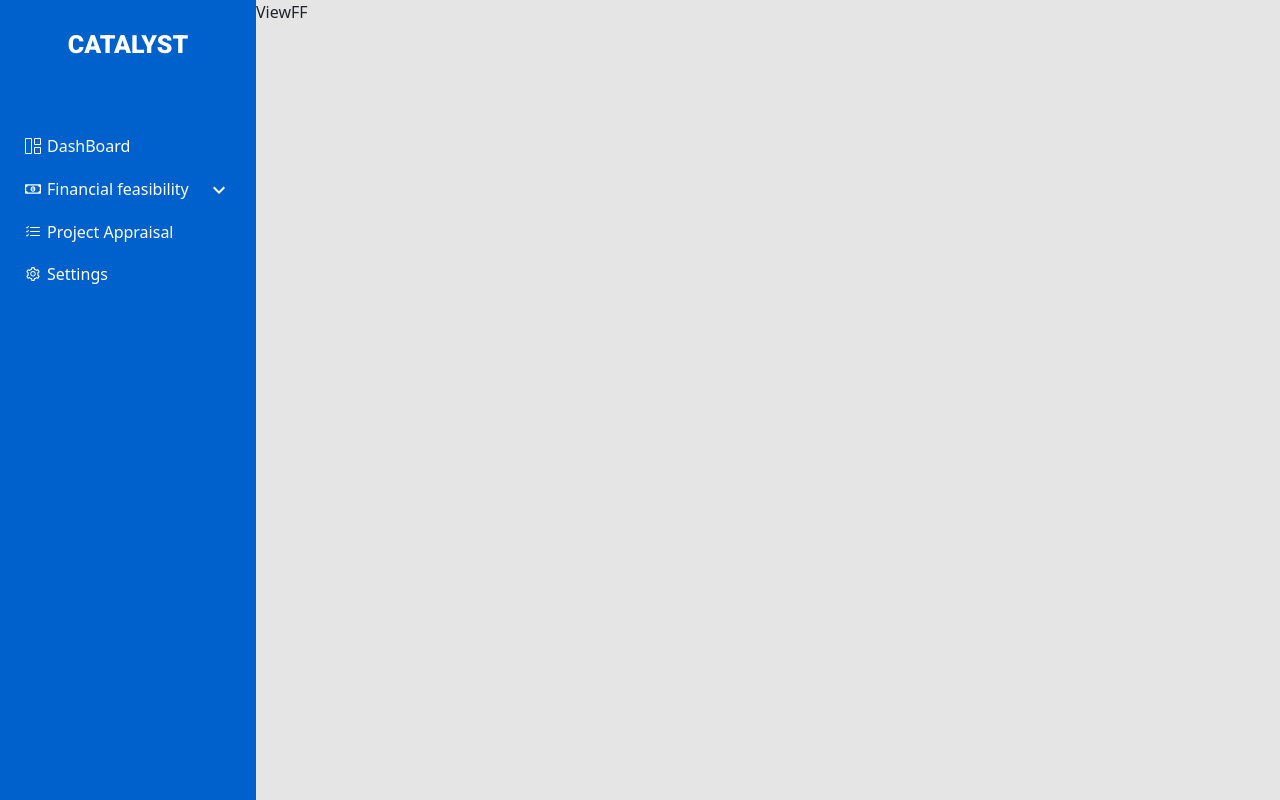
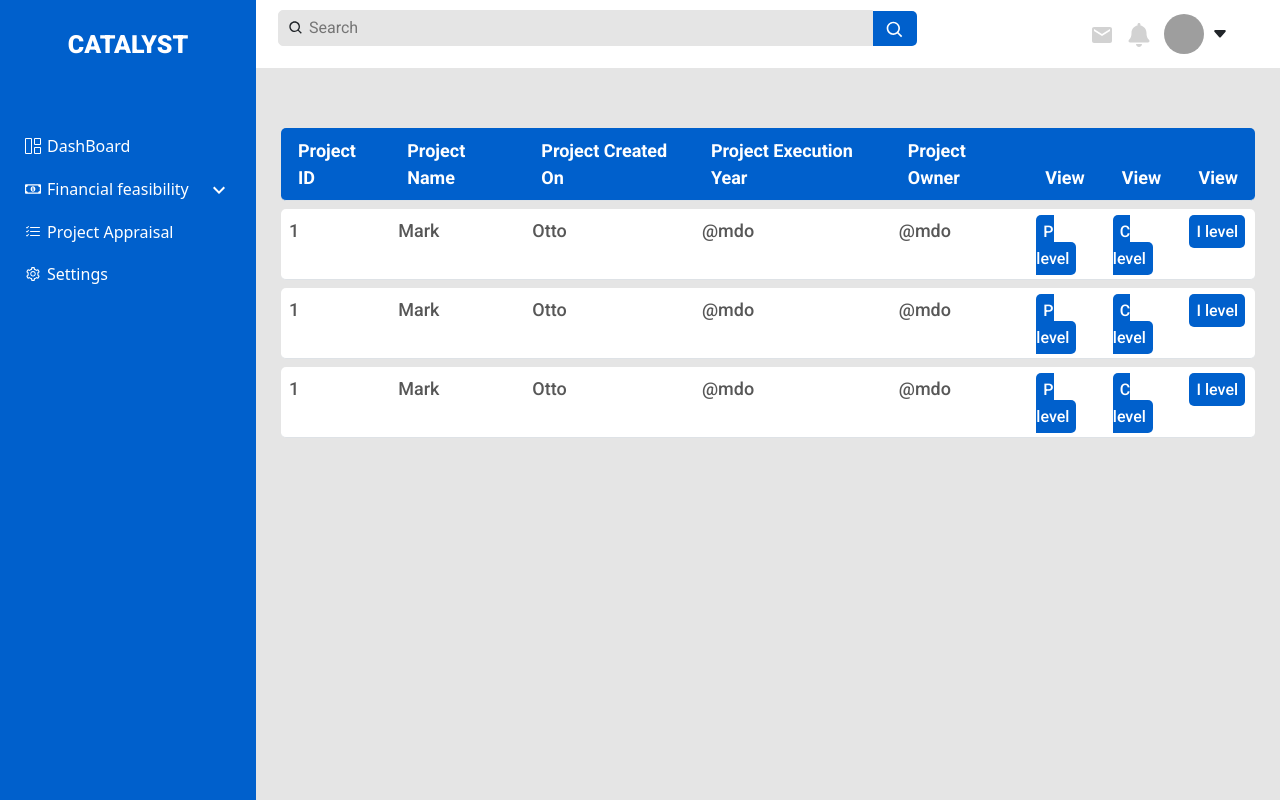
Before and after one commit to Masab-M/CatalystApp, a React (Vite) app: page /userOne/dashBoard/ff/view in a window 1280 px wide. Built offline with nearby package versions, Linux system fonts and the light colour scheme; grey boxes are pictures that could not be loaded.

Commit message:
FF Pages

```diff
--- a/src/components/userOne/GenerateFF.jsx
+++ b/src/components/userOne/GenerateFF.jsx
@@ -3,8 +3,9 @@ import { Table } from 'react-bootstrap'
 import DashNav from '../Dashboard/DashNav'
 import './rvProject.css'
 import { AiOutlineEdit, AiOutlineDelete } from 'react-icons/ai'
-import InfoDropDown from './InfoDropDown'
+import GnrtFF from './template/GnrtFF'
 export default function GenerateFF() {
+  const isGnrt=false;
   return (
     <>
     <DashNav srch={true}/>
@@ -27,15 +28,9 @@ export default function GenerateFF() {
                             <td>Otto</td>
                             <td>@mdo</td>
                             <td>@mdo</td>
-                            <td className='prjctactn'>
-                                <InfoDropDown />
+                            <td className='gnrtff'>
+                            <GnrtFF gnrt={false}/>
 
-                                <div className="editProject">
-                                    <AiOutlineEdit />
-                                </div>
-                                <div className="dltProject">
-                                    <AiOutlineDelete />
-                                </div>
                             </td>
                         </tr>
                         <tr>
@@ -44,14 +39,9 @@ export default function GenerateFF() {
                             <td>Otto</td>
                             <td>@mdo</td>
                             <td>@mdo</td>
-                            <td className='prjctactn'>
-                                <InfoDropDown />
-                                <div className="editProject">
-                                    <AiOutlineEdit />
-                                </div>
-                                <div className="dltProject">
-                                    <AiOutlineDelete />
-                                </div>
+                            <td className='gnrtff'>
+                            <GnrtFF gnrt={true}/>
+
                             </td>
                         </tr>
                         <tr>
@@ -60,14 +50,8 @@ export default function GenerateFF() {
                             <td>Otto</td>
                             <td>@mdo</td>
                             <td>@mdo</td>
-                            <td className='prjctactn'>
-                                <InfoDropDown />
-                                <div className="editProject">
-                                    <AiOutlineEdit />
-                                </div>
-                                <div className="dltProject">
-                                    <AiOutlineDelete />
-                                </div>
+                            <td className='gnrtff'>
+                              <GnrtFF gnrt={false}/>
                             </td>
                         </tr>
                     </tbody>
--- a/src/components/userOne/ReviewProject.jsx
+++ b/src/components/userOne/ReviewProject.jsx
@@ -3,7 +3,7 @@ import { Table } from 'react-bootstrap'
 import DashNav from '../Dashboard/DashNav'
 import './rvProject.css'
 import { AiOutlineEdit, AiOutlineDelete } from 'react-icons/ai'
-import InfoDropDown from './InfoDropDown'
+import InfoDropDown from './template/InfoDropDown'
 
 export default function ReviewProject() {
 
--- a/src/components/userOne/ViewFF.jsx
+++ b/src/components/userOne/ViewFF.jsx
@@ -1,7 +1,96 @@
 import React from 'react'
+import DashNav from '../Dashboard/DashNav'
+import { Table } from 'react-bootstrap'
+import { Link } from 'react-router-dom'
 
 export default function ViewFF() {
   return (
-    <div>ViewFF</div>
+    <>
+    <DashNav srch={true} />
+    <div className="viewProject">
+                <Table hover responsive className='reviewProjects'>
+                    <thead>
+                        <tr>
+                            <th>Project ID</th>
+                            <th>Project Name</th>
+                            <th>Project Created On</th>
+                            <th>Project Execution Year</th>
+                            <th>Project Owner</th>
+                            <th>View</th>
+                            <th>View</th>
+                            <th>View</th>
+                        </tr>
+                    </thead>
+                    <tbody>
+                        <tr>
+                            <td>1</td>
+                            <td>Mark</td>
+                            <td>Otto</td>
+                            <td>@mdo</td>
+                            <td>@mdo</td>
+                            <td>
+                              <Link className='viewBtn plvl' to={''}>
+                              P level
+                              </Link>
+                            </td>
+                            <td>
+                            <Link className='viewBtn clvl' to={''}>
+                              C level
+                              </Link>
+                            </td>
+                            <td>
+                            <Link className='viewBtn ilvl' to={''}>
+                              I level
+                              </Link>
+                            </td>
+                        </tr>
+                        <tr>
+                            <td>1</td>
+                            <td>Mark</td>
+                            <td>Otto</td>
+                            <td>@mdo</td>
+                            <td>@mdo</td>
+                            <td>
+                              <Link className='viewBtn plvl' to={''}>
+                              P level
+                              </Link>
+                            </td>
+                            <td>
+                            <Link className='viewBtn clvl' to={''}>
+                              C level
+                              </Link>
+                            </td>
+                            <td>
+                            <Link className='viewBtn ilvl' to={''}>
+                              I level
+                              </Link>
+                            </td>
+                        </tr>
+                        <tr>
+                            <td>1</td>
+                            <td>Mark</td>
+                            <td>Otto</td>
+                            <td>@mdo</td>
+                            <td>@mdo</td>
+                            <td>
+                              <Link className='viewBtn plvl' to={''}>
+                              P level
+                              </Link>
+                            </td>
+                            <td>
+                            <Link className='viewBtn clvl' to={''}>
+                              C level
+                              </Link>
+                            </td>
+                            <td>
+                            <Link className='viewBtn ilvl' to={''}>
+                              I level
+                              </Link>
+                            </td>
+                        </tr>
+                    </tbody>
+                </Table>
+            </div>
+    </>
   )
 }
--- a/src/components/userOne/rvProject.css
+++ b/src/components/userOne/rvProject.css
@@ -36,3 +36,17 @@ td.prjctactn .dltProject svg {color: red;}
 .prjctLinks ul.links li {list-style: none;padding: 10px 15px;border-bottom: 1px solid #D7D7D7;}
 
 .prjctLinks ul.links li a {text-decoration: none;color: #747474;font-family: 'Roboto',sans-serif;font-size: 18px;font-weight: 500;}
+
+.viewBtn {
+    font-size: 16px;
+    font-family: 'Roboto',sans-serif;
+    font-weight: 500;
+    text-decoration: none;
+    color: var(--white);
+    background-color: var(--primary);
+    padding: 7px 7px;
+    border-radius: 5px;
+  }
+.viewBtn:hover {
+    color: var(--white);
+}
--- /dev/null
+++ b/src/components/userOne/template/GnrtFF.jsx
@@ -0,0 +1,13 @@
+import React from 'react'
+import './template.css'
+export default function GnrtFF(props) {
+    const isGnrt=props.gnrt;
+  return (
+      <div className={`${isGnrt?'gnrtd':'notGnrt'}`}>
+   <a href=""  className={`gnrtBtn`}>
+        {isGnrt?'Generated':'Generated FF'}
+    </a>
+      </div>
+
+  )
+}
--- /dev/null
+++ b/src/components/userOne/template/template.css
@@ -0,0 +1,25 @@
+.gnrtBtn {
+    padding: 5px 7px;
+    font-size: 18px;
+    font-weight: 500;
+    font-family: 'Roboto',sans-serif;
+    text-decoration: none;
+    outline: none;
+    border-radius: 5px;
+  }
+
+.notGnrt a {
+    color: var(--white);
+    background-color: var(--primary);
+  }
+  .notGnrt a:hover {
+    color: var(--white);
+
+}
+.gnrtd a {
+    background-color: #F3F2F2;
+    color: #C8C8C8;
+  }
+  .gnrtd a:hover {
+    color: #C8C8C8;
+  }
```
Also changed, not shown: src/components/userOne/template/InfoDropDown.jsx (renamed from src/components/userOne/InfoDropDown.jsx).
